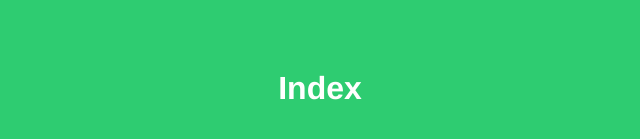
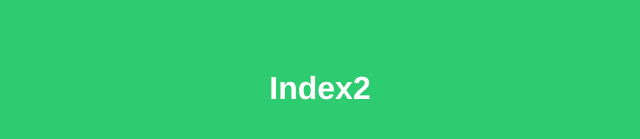
Before and after one commit to Arthur1229/Hello, a plain HTML site: page index.html in a window 1280 px wide. Shown: the part 271-410 px from the top of the page, 328-968 px from the left. Drawn offline with Linux system fonts and the light colour scheme.

```diff
--- a/index.html
+++ b/index.html
@@ -19,6 +19,6 @@
         }
     </style>
     <body>
-        <h1>Index</h1>
+        <h1>Index2</h1>
     </body>
 </html>
```
